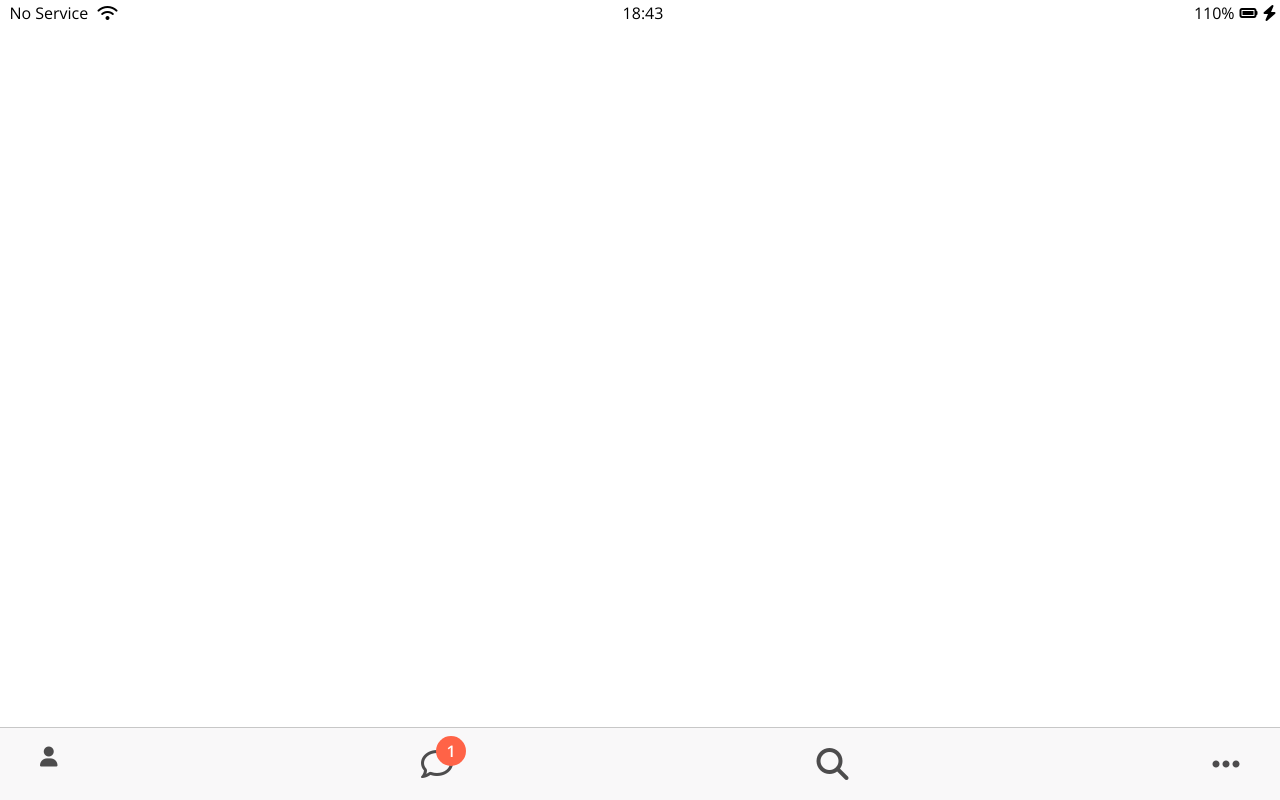
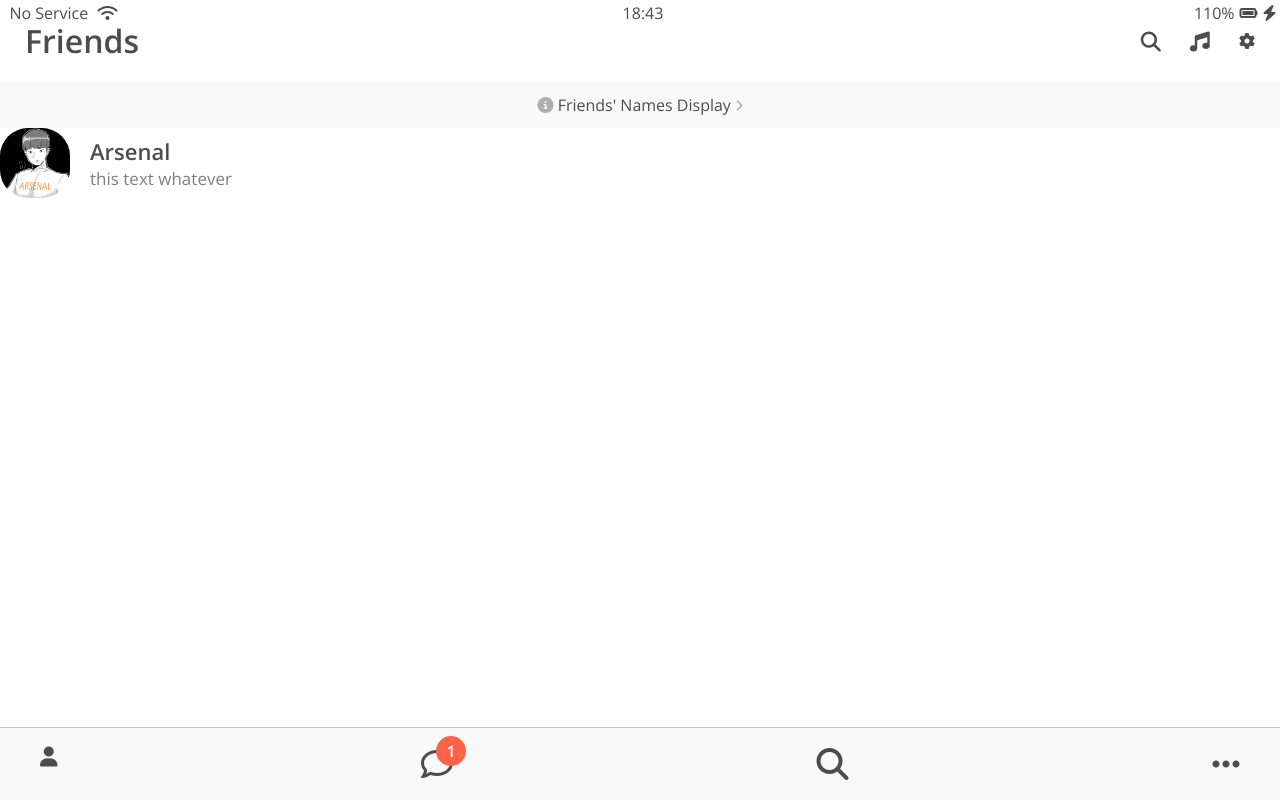
Before and after one commit to YongminGwon/kokoa-clone-2022, a plain HTML site: page friends.html in a window 1280 px wide. Drawn offline with nearby package versions, Linux system fonts and the light colour scheme.

Commit message:
modified

```diff
--- /dev/null
+++ b/css/components/screen-header.css
@@ -0,0 +1,15 @@
+.screen-header {
+    display: flex;
+    justify-content: space-between;
+    align-items: center;
+    padding: 25px;
+}
+
+.screen-header__title{
+    font-size: 32px;
+    font-weight: 600;
+}
+
+.screen-header__icons span{
+    margin-left: 25px;
+}
--- /dev/null
+++ b/css/components/user-component.css
@@ -0,0 +1,22 @@
+.user-component,
+.user-component :first-child {
+    display: flex;
+    align-items: center;
+}
+
+.user-component__avatar{
+    width: 70px;
+    height: 70px;
+    border-radius: 28px;
+    margin-right: 20px;
+}
+
+.user-component__title{
+    font-weight: 600;
+    font-size: 22px;
+}
+.user-component__subtitle{
+    margin-top: 8px;
+    font-size: 17px;
+    color: rgba(0,0,0,0.5);
+}
--- /dev/null
+++ b/css/screens/friends.css
@@ -0,0 +1,10 @@
+#friends-display-link{
+    text-align: center;
+    display: block;
+    background-color: #FAF9FA;
+    padding: 15px 0px;
+    font-size: 16px;
+}
+#friends-display-link i{
+    color: rgba(0,0,0,0.3);
+}
--- a/css/styles.css
+++ b/css/styles.css
@@ -5,10 +5,14 @@
 /* Components */
 @import "components/status-bar.css";
 @import "components/nav-bar.css";
+@import "components/screen-header.css";
+@import "components/user-component.css";
 
 /* Screens */
 @import "screens/login.css";
+@import "screens/friends.css";
 
 body {
+    color: #4D4C4D;
     font-family: 'Open Sans', sans-serif;
 }
--- a/friends.html
+++ b/friends.html
@@ -21,6 +21,27 @@
             <i class="fa-solid fa-battery-full"></i>
             <i class="fa-solid fa-bolt"></i>
         </div>
+    </div>
+    <header class="screen-header">
+        <h1 class="screen-header__title">Friends</h1>
+        <div class="screen-header__icons">
+        <span><i class="fas fa-search fa-lg"></i></span>
+        <span><i class="fa-solid fa-music fa-lg"></i></span>
+        <span><i class="fa-solid fa-gear fa-lga"></i></span>
+        </div>
+    </header>
+    <a id="friends-display-link">
+        <i class="fa-solid fa-circle-info"></i> Friends' Names Display <i class="fa-solid fa-chevron-right fa-xs"></i>
+    </a>
+    <div class="user-component">
+        <div class="user-component__column">
+            <img src="Arsenal.png" class="user-component__avatar" />
+            <div class="user-component__text">
+                <h4 class="user-component__title">Arsenal</h4>
+                <h6 class="user-component__subtitle">this text whatever</h6>
+            </div>
+        </div>
+        <div class="user-component__column"></div>
     </div>
     <nav class="nav">
         <ul class="nav__list">
```
Also changed, not shown: Arsenal.png (added).
